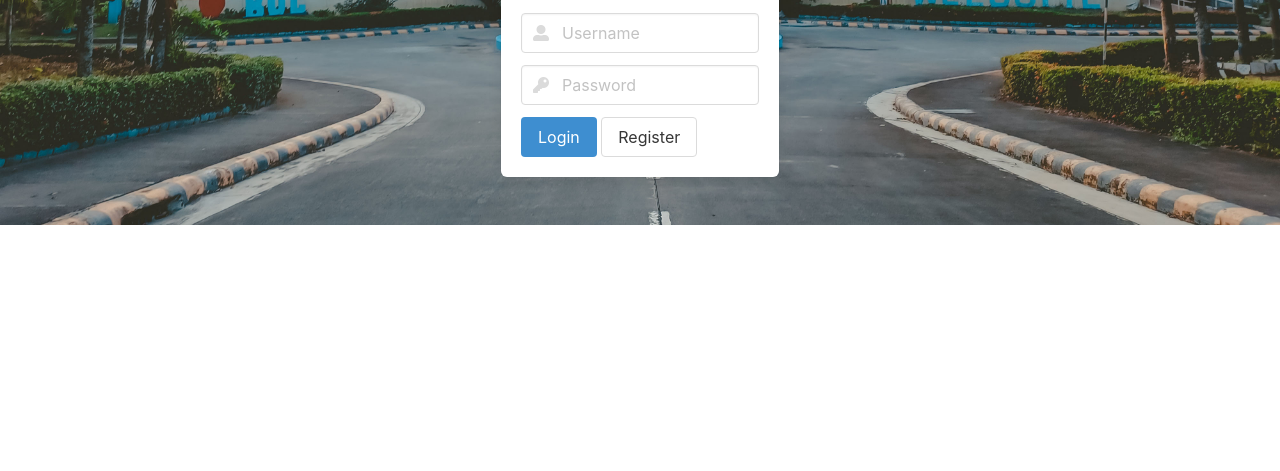
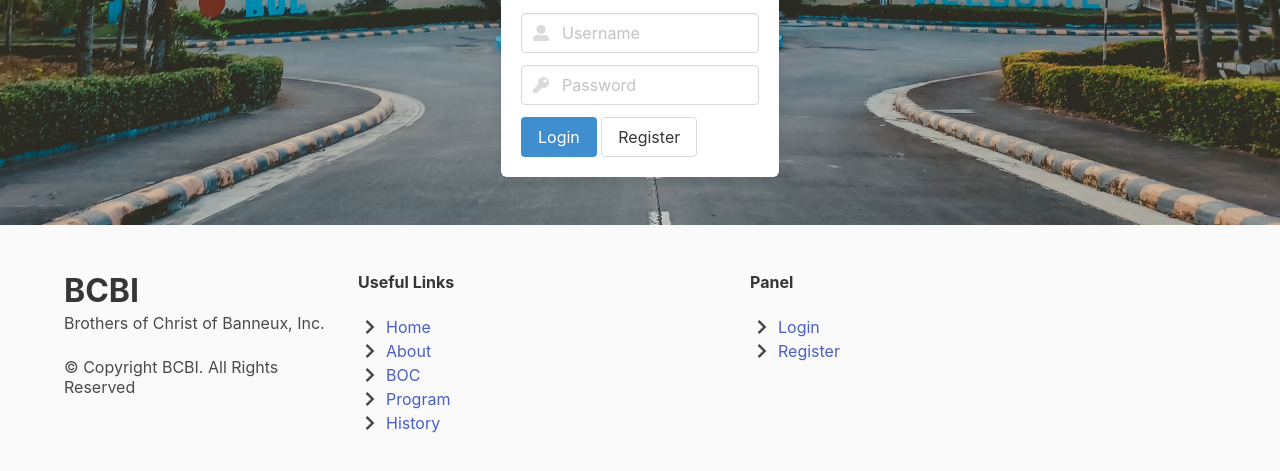
Before and after one commit to brandodt/church-blog, a plain HTML site: page login.html in a window 1280 px wide. Shown: the part 439-910 px from the top of the page. Before the commit the page ends 800 px from the top, so only its background shows below. Drawn offline with Linux system fonts and the light colour scheme.

Commit message:
added footer

```diff
--- a/login.html
+++ b/login.html
@@ -62,6 +62,66 @@
             </div>
         </div>
     </section>
+    <footer class="footer">
+        <div class="container">
+            <div class="columns">
+                <div class="column is-3">
+                    <p class="title is-3 has-text-weight-bold">BCBI</p>
+                    <p class="subtitle is-6">Brothers of Christ of Banneux, Inc.</p>
+                    <p class="subtitle is-6">© Copyright BCBI. All Rights Reserved</p>
+                </div>
+                <div class="column is-4">
+                    <p class="title is-6 has-text-weight-bold">Useful Links
+                    <div class="icon-text">
+                        <span class="icon">
+                            <i class="fas fa-chevron-right"></i>
+                        </span>
+                        <a href="index.html#home">Home</a>
+                    </div>
+                    <div class="icon-text">
+                        <span class="icon">
+                            <i class="fas fa-chevron-right"></i>
+                        </span>
+                        <a href="index.html#about">About</a>
+                    </div>
+                    <div class="icon-text">
+                        <span class="icon">
+                            <i class="fas fa-chevron-right"></i>
+                        </span>
+                        <a href="index.html#boc">BOC</a>
+                    </div>
+                    <div class="icon-text">
+                        <span class="icon">
+                            <i class="fas fa-chevron-right"></i>
+                        </span>
+                        <a href="index.html#programs">Program</a>
+                    </div>
+                    <div class="icon-text">
+                        <span class="icon">
+                            <i class="fas fa-chevron-right"></i>
+                        </span>
+                        <a href="index.html#history">History</a>
+                    </div>
+                    </p>
+                </div>
+                <div class="column is-5">
+                    <p class="title is-6 has-text-weight-bold">Panel
+                    <div class="icon-text">
+                        <span class="icon">
+                            <i class="fas fa-chevron-right"></i>
+                        </span>
+                        <a href="#">Login</a>
+                    </div>
+                    <div class="icon-text">
+                        <span class="icon">
+                            <i class="fas fa-chevron-right"></i>
+                        </span>
+                        <a href="register.html">Register</a>
+                    </div>
+                </div>
+            </div>
+        </div>
+    </footer>
 </body>
 
 </html>
```
Also changed, not shown: register.html (+60 -1 lines).
